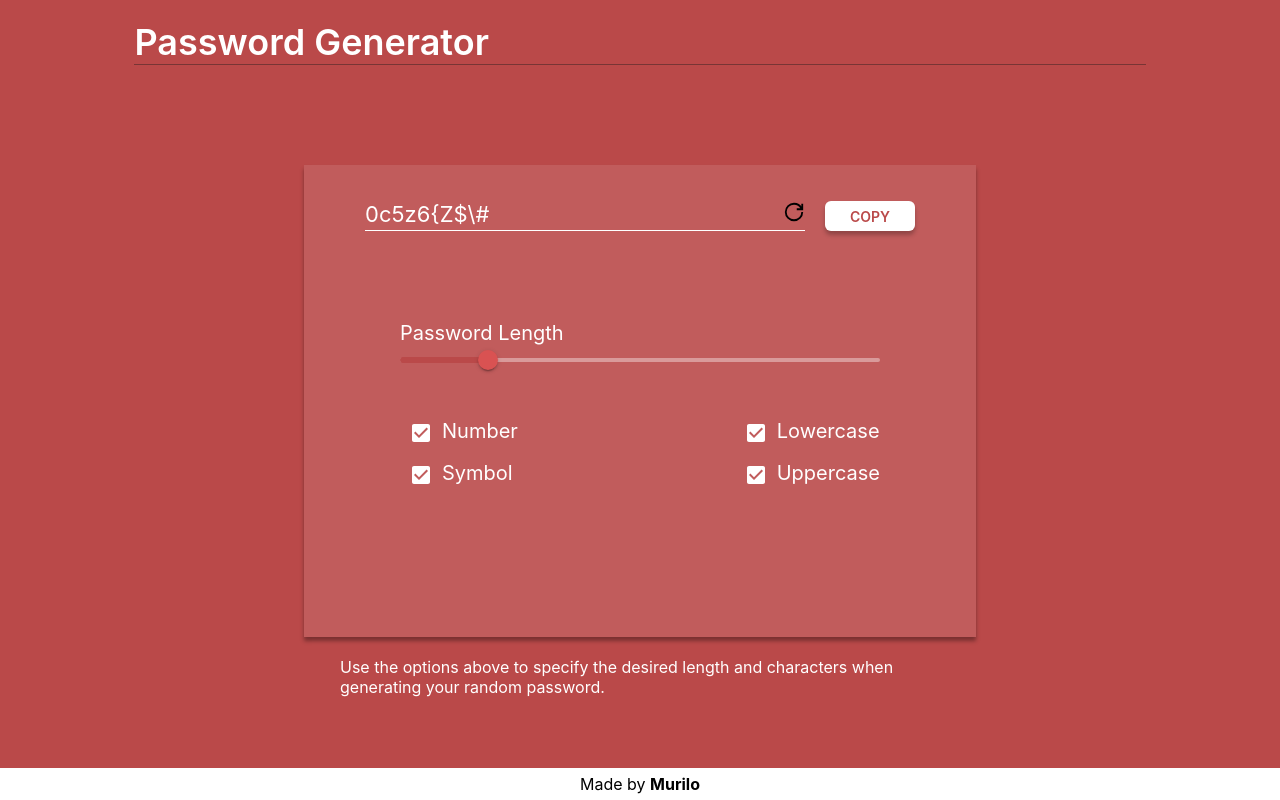
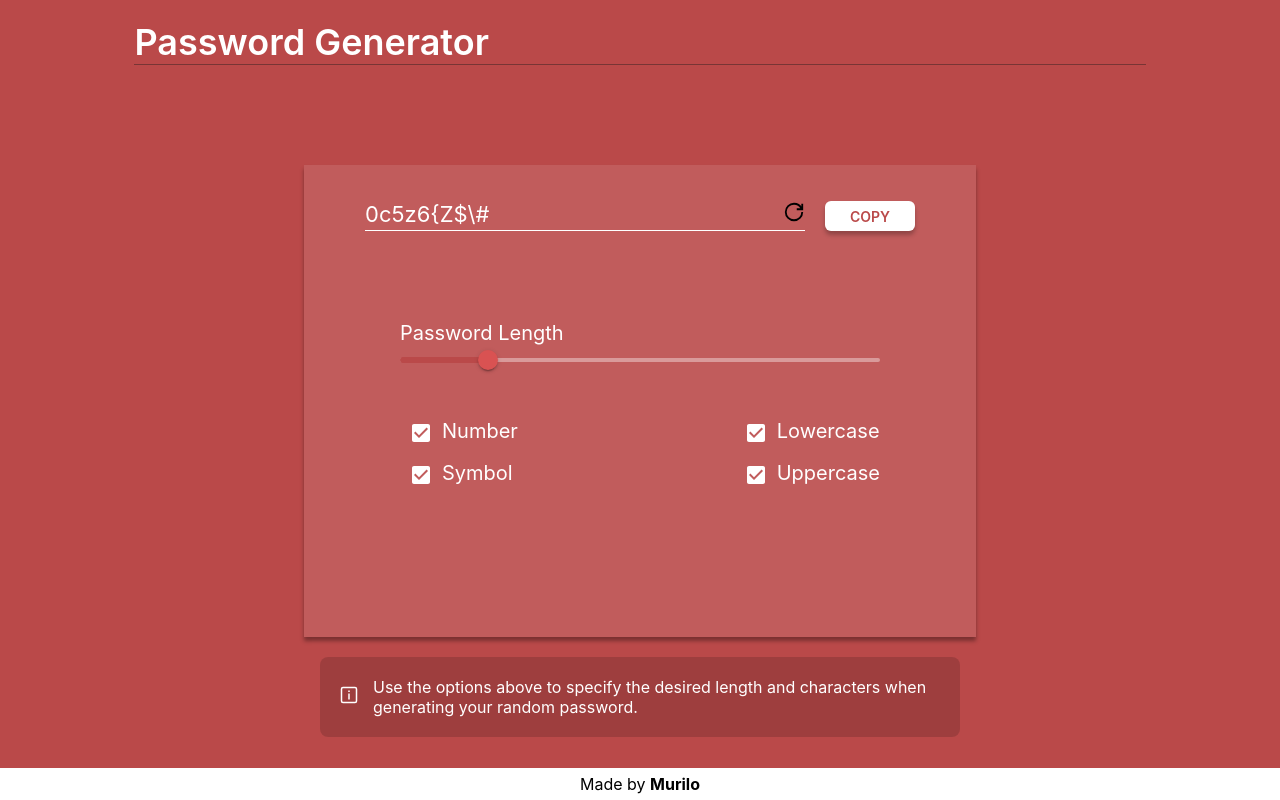
Before and after one commit to Murilo-Luciano/password-generator, a Next.js app: page / in a window 1280 px wide. Built offline with nearby package versions, Linux system fonts and the light colour scheme.

Commit message:
description

```diff
--- a/pages/index.tsx
+++ b/pages/index.tsx
@@ -1,7 +1,7 @@
 import { Checkbox, Slider } from "@mui/material";
 import React, { useEffect, useState } from "react";
 import { IconContext } from "react-icons";
-import { GrRefresh } from "react-icons/gr";
+import { GrRefresh, GrStatusInfo } from "react-icons/gr";
 
 export default function Home() {
   const [passwordLength, setPasswordLength] = useState(10);
@@ -129,6 +129,9 @@ export default function Home() {
         </div>
       </div>
       <div className="description">
+        <div>
+          <GrStatusInfo className="infoIcon" />
+        </div>
         Use the options above to specify the desired length and characters when
         generating your random password.
       </div>
--- a/styles/Home.css
+++ b/styles/Home.css
@@ -82,9 +82,25 @@
 }
 
 .description {
+  display: flex;
+  flex-direction: row;
+  align-items: center;
+  justify-content: space-between;
   width: 600px;
   margin: 0 auto;
   margin-top: 20px;
+  padding: 20px;
+  background-color: rgb(0, 0, 0, 0.15);
+  border-radius: 8px;
+}
+
+.infoIcon {
+  font-size: 18px;
+  margin-right: 15px;
+}
+
+.infoIcon > path {
+  stroke: white;
 }
 
 .footer {
```
